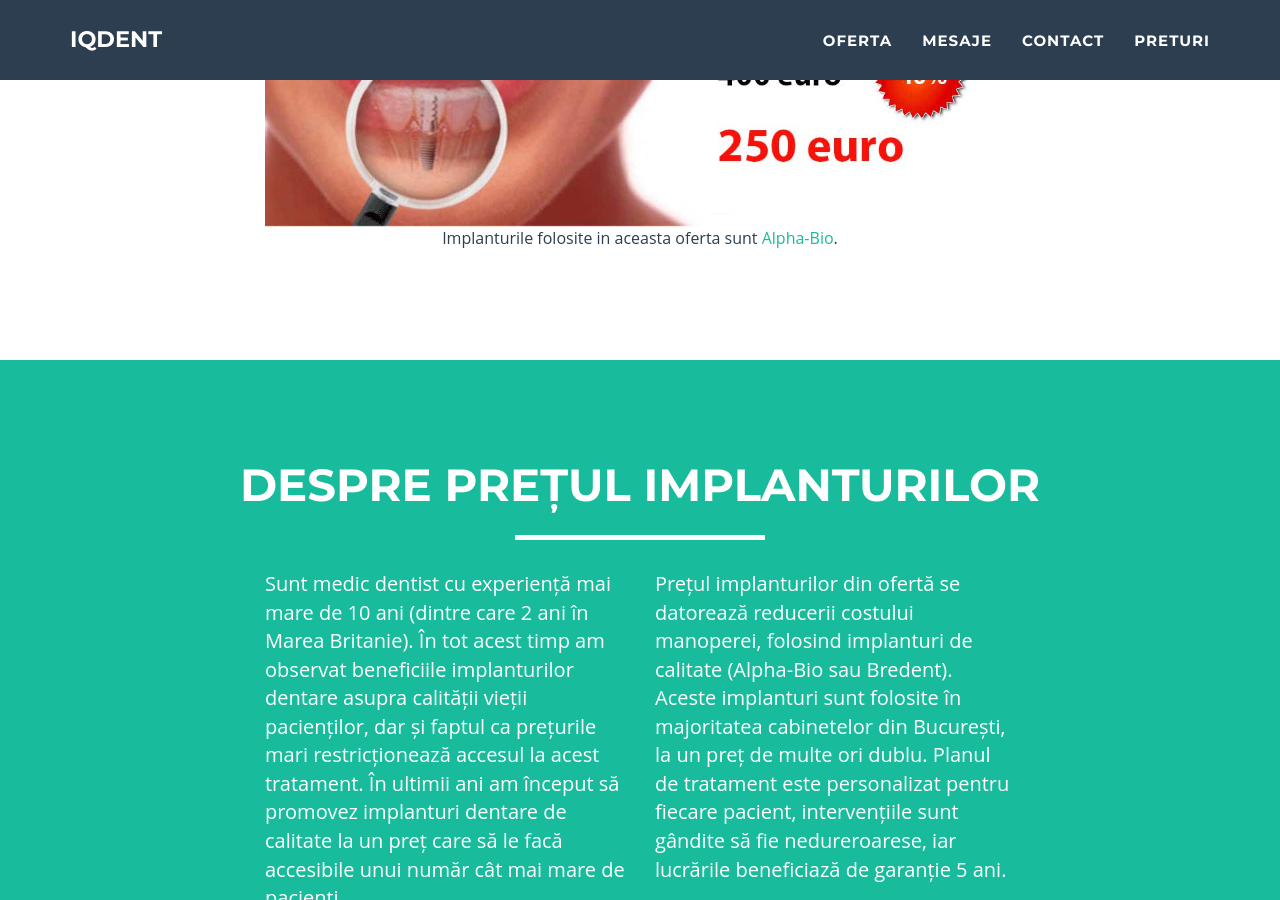
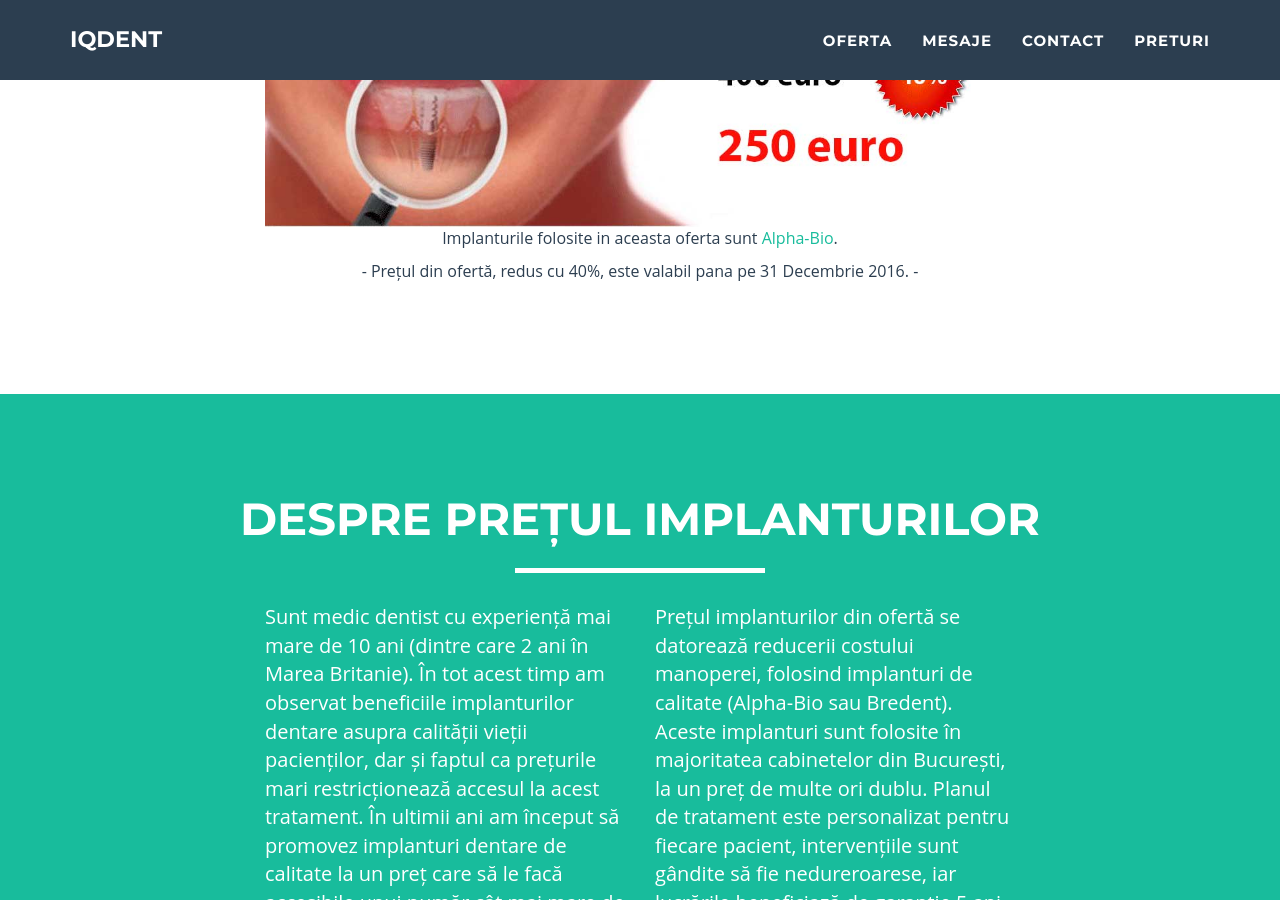
Before and after one commit to littledentgopo/offerdent, a Jekyll site: the page built from index.html, in a window 1280 px wide and 900 px high, scrolled down 1272 px. Built offline with Jekyll 4.4.1, drawn with Linux system fonts in a browser that asks for light colours.

Commit message:
Update section-discount.html

```diff
--- a/_includes/section-discount.html
+++ b/_includes/section-discount.html
@@ -19,7 +19,12 @@
 
                      <p class="small">
                         Implanturile folosite in aceasta oferta sunt <a href="/info/ce-fel-de-implanturi-dentare-folosim.html">Alpha-Bio</a>.
+                     </p>
+                     <p class="small">
+ -                        Prețul din ofertă, redus cu 40%, este valabil pana pe {{site.offer.expirydate}}.
+ -                   </p>
                 </div>
+
 
             </div>
         </div>
```
